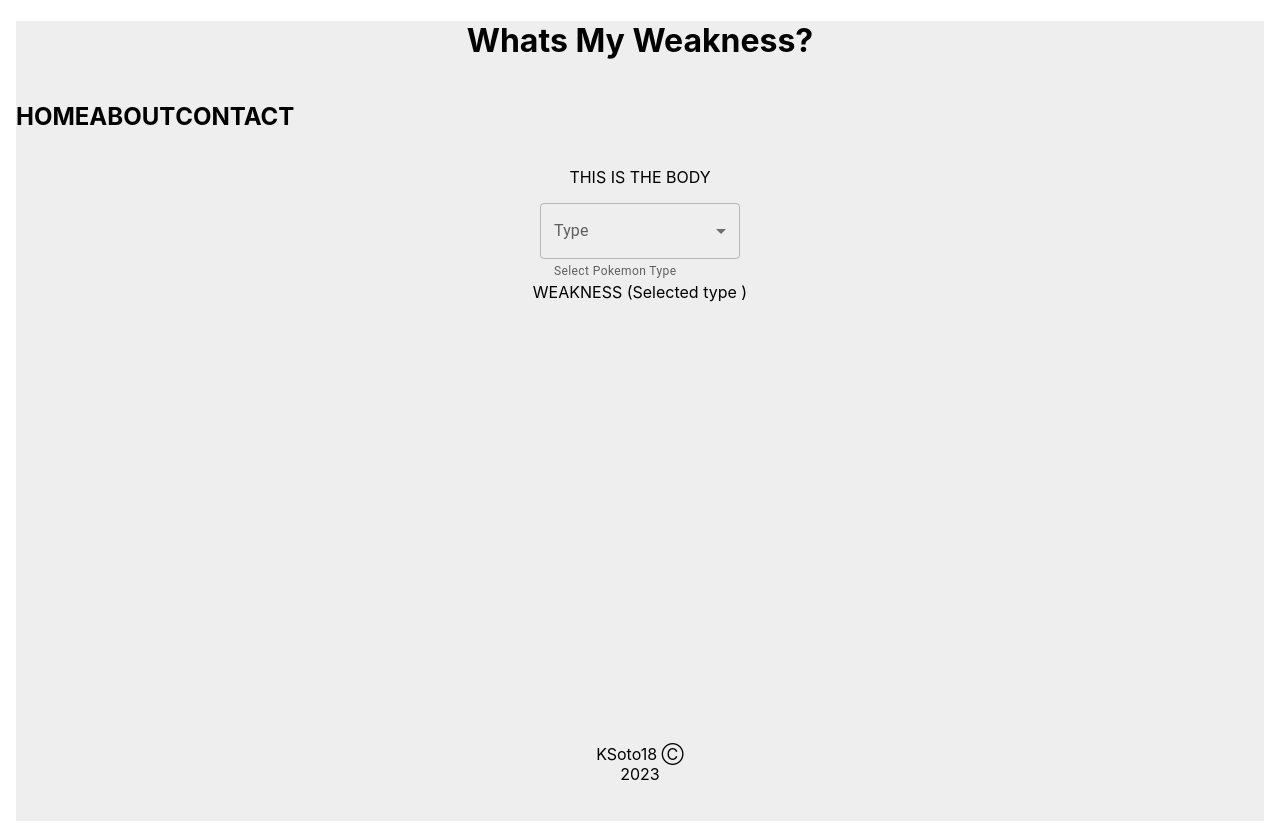
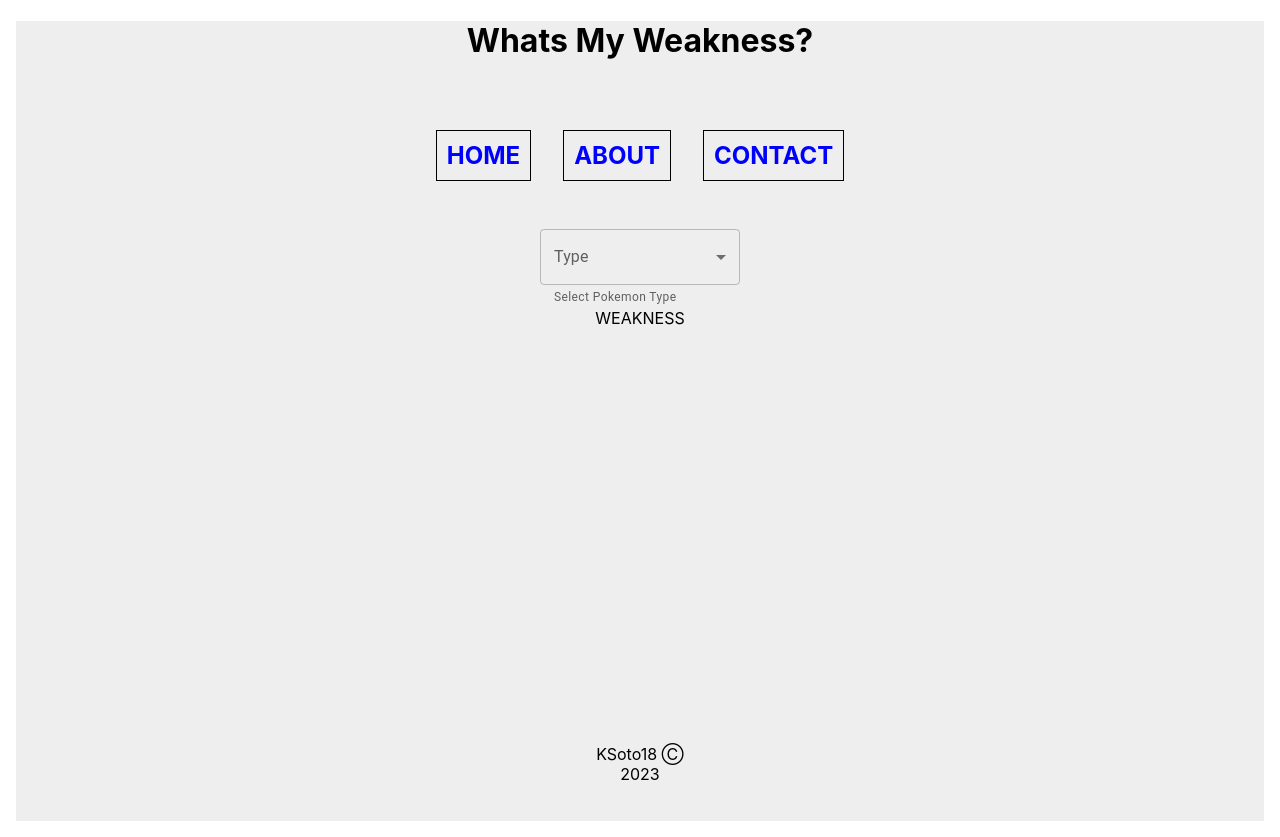
Before and after one commit to KSoto18/PKMN-WMW, a React (Create React App) app: page / in a window 1280 px wide. Built offline with nearby package versions, Linux system fonts and the light colour scheme.

Commit message:
Cleaned up some code and added styling to navbar

```diff
--- a/src/components/Body/index.jsx
+++ b/src/components/Body/index.jsx
@@ -12,7 +12,7 @@
 
         <div>
 
-            <p>THIS IS THE BODY</p>
+            {/* <p>THIS IS THE BODY</p> */}
 
             <div>
                 <Search />
--- a/src/components/Navbar/index.jsx
+++ b/src/components/Navbar/index.jsx
@@ -6,9 +6,9 @@
 
     return (
 
-        <div className='navBar'>
+        <div className='navbar'>
 
-           <nav className='nav navBtn justify-content-center'>
+           <nav className='nav'>
             <h1 onClick={showBody} className={active === 1 ? 'links active' : 'links'}>HOME</h1>
             <h1 onClick={showAbout} className={active === 1 ? 'links active' : 'links'}>ABOUT</h1>
             <h1 onClick={showContact} className={active === 1 ? 'links active' : 'links'}>CONTACT</h1>
--- a/src/components/Navbar/styles.css
+++ b/src/components/Navbar/styles.css
@@ -1,14 +1,16 @@
 .nav {
     display: flex;
+    justify-content: center;
+    margin: 2rem;
 
+}
+
+.nav h1 {
+    color: blue;
+    display: flex;
+    margin: 1rem;
+    padding: 10px;
+    border: black 1px solid;
 
 
 }
-
-.nav li {
-    color: blue;
-    display: flex;
-    margin: 3px;
-
-
-}
--- a/src/components/Search/index.jsx
+++ b/src/components/Search/index.jsx
@@ -271,7 +271,7 @@
 
             <div>
 
-                WEAKNESS (Selected type {type})
+                WEAKNESS
 
                 {weaknessValue}
 
```
